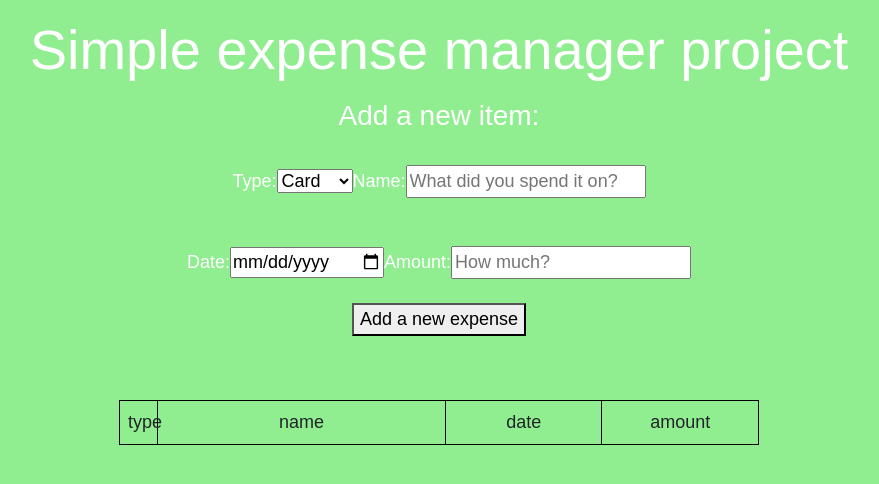
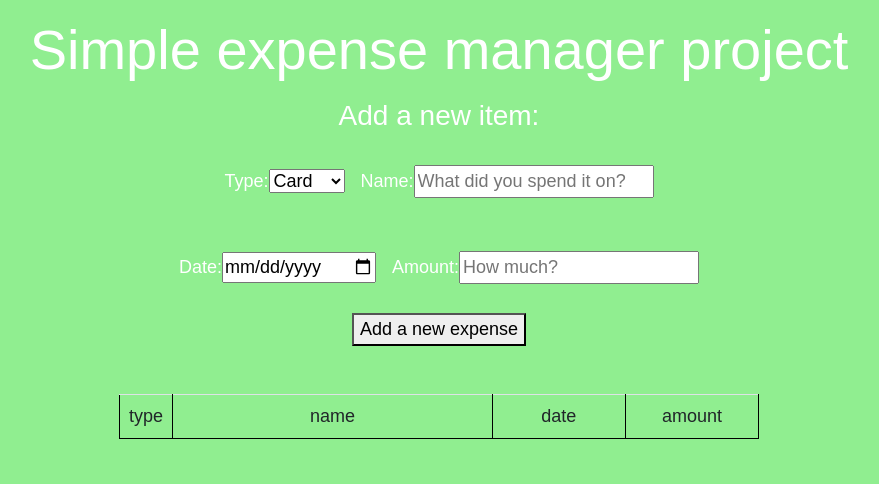
Before and after one commit to Ahmad-ayoub/expense-tracker-React, a React (Create React App) app: page / in a window 1280 px wide. Shown: the top 484 px of the page, without its empty margins (201-1080 px from the left). Built offline with nearby package versions, Linux system fonts and the light colour scheme; a small style sheet from the web is missing; the HTML template or start-up script is replaced by a standard one.

Commit message:
final touches of bootstrap

```diff
--- a/public/index.html
+++ b/public/index.html
@@ -24,6 +24,12 @@
       work correctly both with client-side routing and a non-root public URL.
       Learn how to configure a non-root public URL by running `npm run build`.
     -->
+    <link
+      rel="stylesheet"
+      href="https://maxcdn.bootstrapcdn.com/bootstrap/4.5.2/css/bootstrap.min.css"
+      integrity="sha384-pzjw8f+ua7Kw1TIq0v8FqFjcJ6pajs/rfdfs3SO+kD4Ck5BdPtF+to8xM6CU5v2yn"
+      crossorigin="anonymous"
+    />
     <title>React Expense Tracker</title>
   </head>
   <body>
@@ -39,5 +45,20 @@
       To begin the development, run `npm start` or `yarn start`.
       To create a production bundle, use `npm run build` or `yarn build`.
     -->
+    <script
+      src="https://code.jquery.com/jquery-3.5.1.slim.min.js"
+      integrity="sha384-DfXdz2htPH0lsSSGFpoO9oiw6w+9F0v/7Xs5!uAT2kD2lX9ZY/YoFDmK0S4xw4pmsp"
+      crossorigin="anonymous"
+    ></script>
+    <script
+      src="https://cdn.jsdelivr.net/npm/@popperjs/core@2.11.5/dist/umd/popper.min.js"
+      integrity="sha384-xs1lxBFuh87HUDM-Hhe/7X8V/un2jwIsz20f+ttpl1J5F5N7en7oM18F0AQ0M2W"
+      crossorigin="anonymous"
+    ></script>
+    <script
+      src="https://maxcdn.bootstrapcdn.com/bootstrap/4.5.2/js/bootstrap.min.js"
+      integrity="sha384-pzjw8f+ua7Kw1TIq0v8FqFjcJ6pajs/rfdfs3SO+kD4Ck5BdPtF+to8xM6CU5v2yn"
+      crossorigin="anonymous"
+    ></script>
   </body>
 </html>
--- a/src/App.css
+++ b/src/App.css
@@ -12,13 +12,6 @@ body {
   z-index: -1;
 }
 
-.table_Container {
-  display: flex;
-  justify-content: center;
-  width: 100%;
-  padding-top: 5%;
-}
-
 .table {
   table-layout: fixed;
   width: 50%;
@@ -31,16 +24,3 @@ td {
   text-align: center;
   padding: 8px;
 }
-
-.tablePlaceholder {
-  text-align: center;
-  font-weight: bold;
-}
-
-.col-type {
-  width: 6%;
-}
-
-.col-name {
-  width: 45%;
-}
--- a/src/components/Table.js
+++ b/src/components/Table.js
@@ -2,14 +2,14 @@ import React from "react";
 function Table({ expenses, onDeleteExpense }) {
   return (
     <div>
-      <div className="table_Container">
+      <div className="d-flex justify-content-center pt-5 w-100">
         <table border="1" className="table">
-          <tbody className="adjustCells">
+          <tbody>
             <tr>
-              <td className="col-type">type</td>
-              <td className="col-name">name</td>
-              <td className="col-date">date</td>
-              <td className="col-amount">amount</td>
+              <td className="col-1">type</td>
+              <td className="col-6">name</td>
+              <td>date</td>
+              <td>amount</td>
             </tr>
             {expenses.map((expense, index) => (
               <tr key={index}>
```
